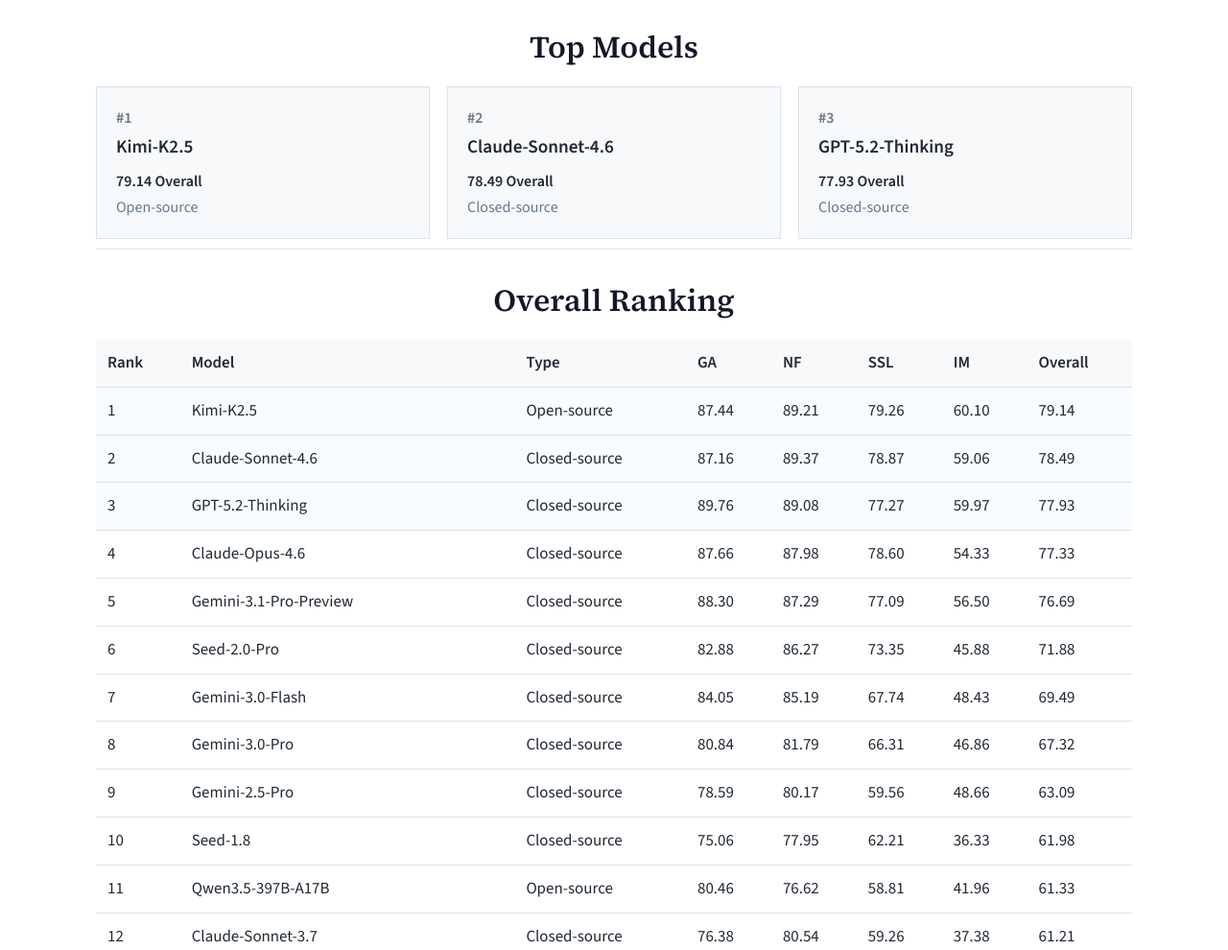
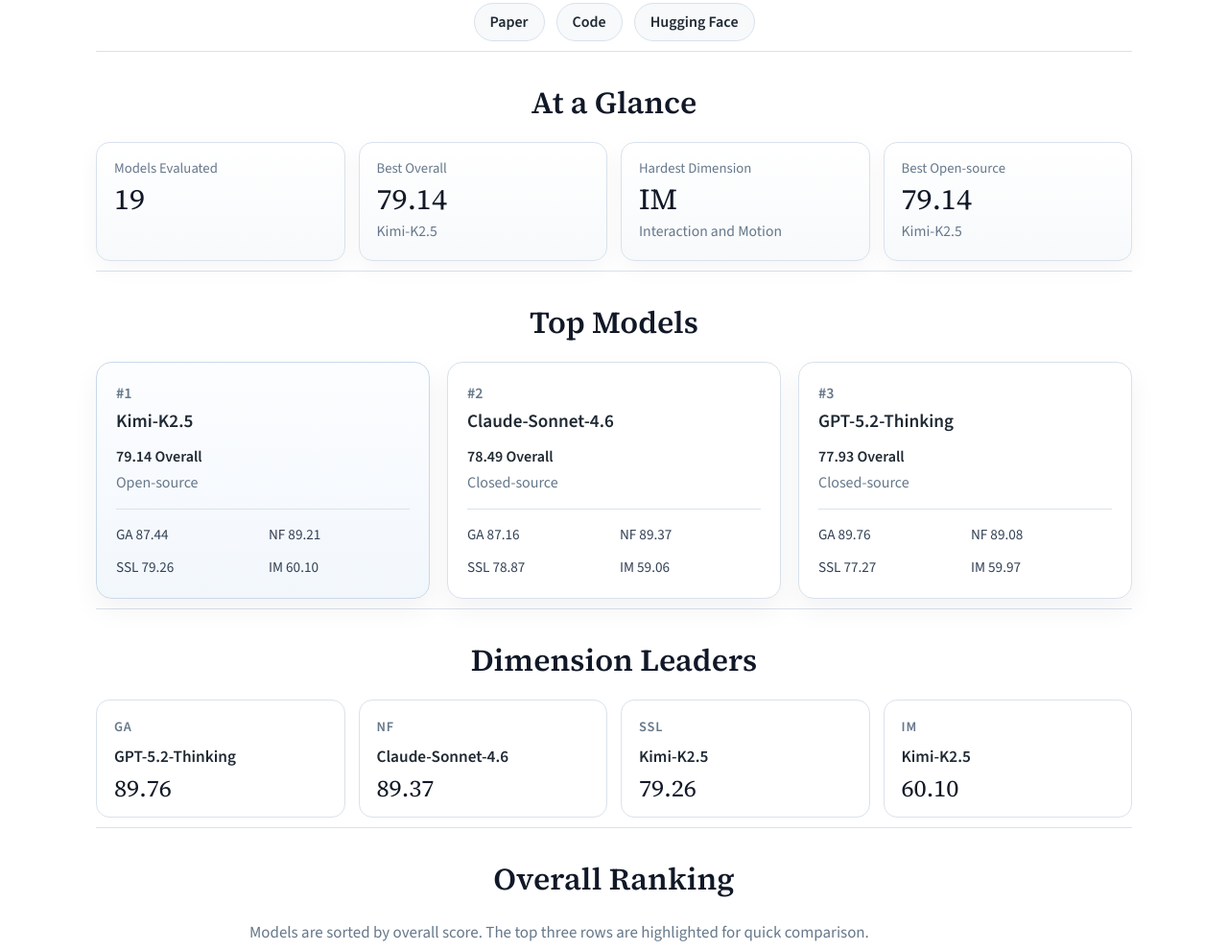
Before and after one commit to webvr-benchmark/webvr-benchmark.github.io, a plain HTML site: page leaderboard.html in a window 1280 px wide. Shown: the part 213-1203 px from the top of the page at 96% size. Drawn offline with nearby package versions, Linux system fonts and the light colour scheme.

Commit message:
Polish leaderboard layout

```diff
--- a/leaderboard.html
+++ b/leaderboard.html
@@ -26,37 +26,117 @@
           Aesthetics (GA), Navigation and Footer (NF), Section-Specific Layouts
           (SSL), Interaction and Motion (IM), and Overall.
         </p>
+        <div class="leaderboard-links">
+          <a class="link-pill" href="assets/paper.pdf">Paper</a>
+          <a class="link-pill" href="https://github.com/broalantaps/WebVR">Code</a>
+          <a class="link-pill" href="https://huggingface.co/datasets/BroAlanTaps/WebVR">Hugging Face</a>
+        </div>
       </header>
 
       <main>
         <section class="section">
+          <h2>At a Glance</h2>
+          <div class="leaderboard-stats">
+            <article class="stat-card">
+              <p class="stat-label">Models Evaluated</p>
+              <p class="stat-value">19</p>
+            </article>
+            <article class="stat-card">
+              <p class="stat-label">Best Overall</p>
+              <p class="stat-value">79.14</p>
+              <p class="stat-caption">Kimi-K2.5</p>
+            </article>
+            <article class="stat-card">
+              <p class="stat-label">Hardest Dimension</p>
+              <p class="stat-value">IM</p>
+              <p class="stat-caption">Interaction and Motion</p>
+            </article>
+            <article class="stat-card">
+              <p class="stat-label">Best Open-source</p>
+              <p class="stat-value">79.14</p>
+              <p class="stat-caption">Kimi-K2.5</p>
+            </article>
+          </div>
+        </section>
+
+        <section class="section">
           <h2>Top Models</h2>
           <div class="leaderboard-cards">
-            <article class="leader-card">
+            <article class="leader-card leader-card-first">
               <p class="leader-rank">#1</p>
               <h3>Kimi-K2.5</h3>
               <p class="leader-score">79.14 Overall</p>
               <p class="leader-meta">Open-source</p>
+              <ul class="leader-metrics">
+                <li>GA 87.44</li>
+                <li>NF 89.21</li>
+                <li>SSL 79.26</li>
+                <li>IM 60.10</li>
+              </ul>
             </article>
             <article class="leader-card">
               <p class="leader-rank">#2</p>
               <h3>Claude-Sonnet-4.6</h3>
               <p class="leader-score">78.49 Overall</p>
               <p class="leader-meta">Closed-source</p>
+              <ul class="leader-metrics">
+                <li>GA 87.16</li>
+                <li>NF 89.37</li>
+                <li>SSL 78.87</li>
+                <li>IM 59.06</li>
+              </ul>
             </article>
             <article class="leader-card">
               <p class="leader-rank">#3</p>
               <h3>GPT-5.2-Thinking</h3>
               <p class="leader-score">77.93 Overall</p>
               <p class="leader-meta">Closed-source</p>
+              <ul class="leader-metrics">
+                <li>GA 89.76</li>
+                <li>NF 89.08</li>
+                <li>SSL 77.27</li>
+                <li>IM 59.97</li>
+              </ul>
+            </article>
+          </div>
+        </section>
+
+        <section class="section">
+          <h2>Dimension Leaders</h2>
+          <div class="dimension-grid">
+            <article class="dimension-card">
+              <p class="dimension-name">GA</p>
+              <h3>GPT-5.2-Thinking</h3>
+              <p class="dimension-score">89.76</p>
+            </article>
+            <article class="dimension-card">
+              <p class="dimension-name">NF</p>
+              <h3>Claude-Sonnet-4.6</h3>
+              <p class="dimension-score">89.37</p>
+            </article>
+            <article class="dimension-card">
+              <p class="dimension-name">SSL</p>
+              <h3>Kimi-K2.5</h3>
+              <p class="dimension-score">79.26</p>
+            </article>
+            <article class="dimension-card">
+              <p class="dimension-name">IM</p>
+              <h3>Kimi-K2.5</h3>
+              <p class="dimension-score">60.10</p>
             </article>
           </div>
         </section>
 
         <section class="section">
           <h2>Overall Ranking</h2>
+          <div class="content">
+            <p class="note">
+              Models are sorted by overall score. The top three rows are
+              highlighted for quick comparison.
+            </p>
+          </div>
           <div class="table-wrap">
-            <table class="leaderboard-table">
+            <table class="leaderboard-table overall-table">
               <thead>
                 <tr>
                   <th>Rank</th>
@@ -96,6 +176,13 @@
 
         <section class="section">
           <h2>By Model Group</h2>
+          <div class="content">
+            <p class="note">
+              This view mirrors the grouping in the paper and makes it easier to
+              compare model families within open-source and closed-source
+              settings.
+            </p>
+          </div>
           <div class="table-wrap">
             <table class="leaderboard-table">
               <thead>
--- a/styles.css
+++ b/styles.css
@@ -204,6 +204,54 @@
   font-size: 1.05rem;
 }
 
+.leaderboard-links {
+  display: flex;
+  justify-content: center;
+  flex-wrap: wrap;
+  gap: 12px;
+  margin-top: 18px;
+}
+
+.leaderboard-stats {
+  display: grid;
+  grid-template-columns: repeat(4, minmax(0, 1fr));
+  gap: 14px;
+}
+
+.stat-card {
+  padding: 16px 18px;
+  border: 1px solid var(--line);
+  border-radius: 14px;
+  background: linear-gradient(180deg, #ffffff 0%, #f7f9fb 100%);
+  box-shadow: 0 8px 24px rgba(15, 23, 42, 0.04);
+}
+
+.stat-label,
+.stat-value,
+.stat-caption {
+  margin: 0;
+}
+
+.stat-label {
+  color: var(--muted);
+  font-size: 0.92rem;
+  line-height: 1.4;
+}
+
+.stat-value {
+  margin-top: 6px;
+  font-family: "Source Serif 4", serif;
+  font-size: 1.9rem;
+  line-height: 1.05;
+  color: #111827;
+}
+
+.stat-caption {
+  margin-top: 4px;
+  color: var(--muted);
+  font-size: 0.98rem;
+}
+
 .leaderboard-cards {
   display: grid;
   grid-template-columns: repeat(3, minmax(0, 1fr));
@@ -213,7 +261,14 @@
 .leader-card {
   padding: 18px 20px;
   border: 1px solid var(--line);
-  background: var(--soft);
+  border-radius: 16px;
+  background: #ffffff;
+  box-shadow: 0 12px 28px rgba(15, 23, 42, 0.05);
+}
+
+.leader-card-first {
+  border-color: #c9d9ea;
+  background: linear-gradient(180deg, #fcfdff 0%, #f2f7fc 100%);
 }
 
 .leader-card h3 {
@@ -240,8 +295,68 @@
   color: var(--muted);
 }
 
-.leaderboard-table tbody tr:nth-child(-n + 3):not(.group-row) {
+.leader-metrics {
+  display: grid;
+  grid-template-columns: repeat(2, minmax(0, 1fr));
+  gap: 8px 12px;
+  margin: 14px 0 0;
+  padding: 14px 0 0;
+  list-style: none;
+  border-top: 1px solid var(--line);
+  color: #334155;
+  font-size: 0.95rem;
+}
+
+.leader-metrics li {
+  margin: 0;
+}
+
+.dimension-grid {
+  display: grid;
+  grid-template-columns: repeat(4, minmax(0, 1fr));
+  gap: 14px;
+}
+
+.dimension-card {
+  padding: 16px 18px;
+  border: 1px solid var(--line);
+  border-radius: 14px;
+  background: #ffffff;
+}
+
+.dimension-card h3,
+.dimension-name,
+.dimension-score {
+  margin: 0;
+}
+
+.dimension-name {
+  color: var(--muted);
+  font-size: 0.9rem;
+  font-weight: 600;
+  letter-spacing: 0.06em;
+}
+
+.dimension-card h3 {
+  margin-top: 6px;
+  font-size: 1.08rem;
+  line-height: 1.35;
+}
+
+.dimension-score {
+  margin-top: 8px;
+  font-family: "Source Serif 4", serif;
+  font-size: 1.55rem;
+  line-height: 1.1;
+  color: #111827;
+}
+
+.overall-table tbody tr:nth-child(-n + 3):not(.group-row) {
   background: #f8fbff;
+}
+
+.leaderboard-table tbody tr:hover:not(.group-row) {
+  background: #fbfdff;
 }
 
 .group-row td {
@@ -367,6 +482,11 @@
     grid-template-columns: 1fr;
   }
 
+  .leaderboard-stats,
+  .dimension-grid {
+    grid-template-columns: 1fr 1fr;
+  }
+
   h2 {
     font-size: 1.75rem;
   }
@@ -375,3 +495,15 @@
     white-space: normal;
   }
 }
+
+@media (max-width: 560px) {
+  .leaderboard-stats,
+  .dimension-grid,
+  .leader-metrics {
+    grid-template-columns: 1fr;
+  }
+
+  .stat-value {
+    font-size: 1.7rem;
+  }
+}
```
